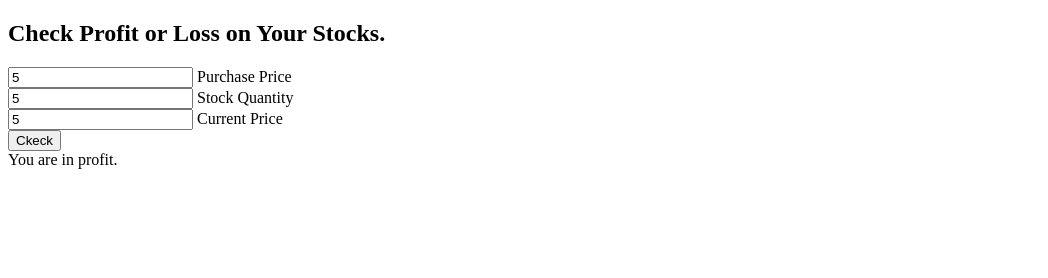
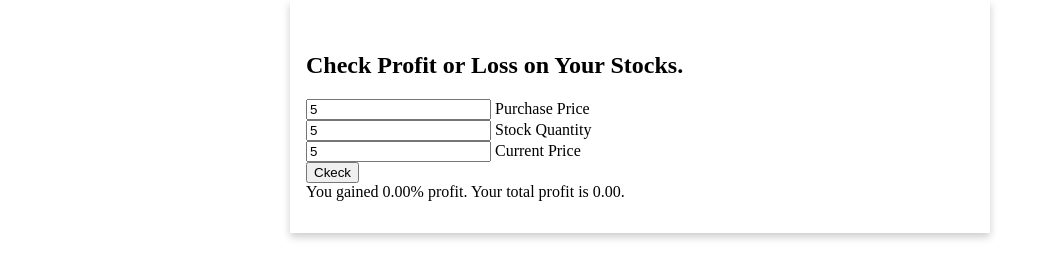
Before and after one commit to Omkar-Chaskar/stock-profit-or-loss-calculator, a plain HTML site: page index.html in a window 1280 px wide. Both pictures are taken after typing "5", "5", "5" into the empty fields and a click on the button "Ckeck". Shown: the whole page, without its empty margins (0-1048 px from the left). Drawn offline with Linux system fonts and the light colour scheme.

Commit message:
update : js work done

```diff
--- a/app.js
+++ b/app.js
@@ -15,23 +15,16 @@ form.addEventListener("submit",function clickHandler(e){
     console.log(typeof purPrice.value , quantity.value ,curPrice.value)
     if(inputSection.value > 0){
 
-
-        if(isNaN(purPrice) === true){
-            console.log("NaN value found")
-
-        }
         console.log(pP , qnt ,cP)
 
         if (pP > cP) {
-            let loss = (purPrice - curPrice) * quantity;
-            let perLoss = ((purPrice - curPrice)*100)/purPrice ;
-            console.log(typeof loss , perLoss ,"%")
-            msg.innerHTML ="You are in Loss."
+            let loss = ((pP - cP) * qnt).toFixed(2);
+            let perLoss = (((pP - cP)*100)/pP).toFixed(2);
+            msg.innerHTML ="You lost "+`${perLoss}`+"% loss. Your total loss is "+`${loss}` +".";
         } else {
-            let profit = (curPrice - purPrice) * quantity;
-            let perProfit = ((purPrice -curPrice)*100)/curPrice ;
-            console.log(profit , perProfit.toFixed(2) ,"%")
-            msg.innerHTML ="You are in profit."
+            let profit = ((cP - pP) * qnt).toFixed(2);
+            let perProfit = (((cP - pP)*100)/pP).toFixed(2);
+            msg.innerHTML ="You gained "+`${perProfit}`+"% profit. Your total profit is "+`${profit}` +".";
         }
     }else{
         msg.innerHTML = "Please enter values greater than Zero."
--- a/index.html
+++ b/index.html
@@ -4,17 +4,18 @@
     <meta charset="UTF-8">
     <meta http-equiv="X-UA-Compatible" content="IE=edge">
     <meta name="viewport" content="width=device-width, initial-scale=1.0">
+    <link rel="stylesheet" href="style.css">
     <title>Stock : Profit and Loss Calculator</title>
 </head>
-<body>
+<body class="card">
     <div class="container">
         <section class="container-heading">
             <h1>Check Profit or Loss on Your Stocks. </h1>
         </section>
         <form class="container-input">
-            <input type="number" name="input" id="stock-purchase" placeholder="Enter Cost Price of Stock" required> Purchase Price <br>
-            <input type="number" name="input" id="stock-quntity" placeholder="Enter Quantity of Stock" required> Stock Quantity <br>
-            <input type="number" name="input" id="stock-current" placeholder="Enter Current Price of Stock" required> Current Price <br>
+            <label><input type="number" name="input" id="stock-purchase" placeholder="Enter Cost Price of Stock" required> Purchase Price</label> <br>
+            <label><input type="number" name="input" id="stock-quntity" placeholder="Enter Quantity of Stock" required> Stock Quantity</label> <br>
+            <label><input type="number" name="input" id="stock-current" placeholder="Enter Current Price of Stock" required> Current Price</label> <br>
             <button type="submit" class="btn-submit" >Ckeck</button>
             <section class="container-msg" id="msg"></section>
         </form>
--- /dev/null
+++ b/style.css
@@ -0,0 +1,20 @@
+
+body{
+    width: 100%;
+    margin: auto;
+}
+
+.card {
+    box-shadow: 0 4px 8px 0 rgba(0,0,0,0.2);
+    transition: 0.3s;
+    width: 90%;
+    max-width: 700px;
+}
+
+.card:hover {
+    box-shadow: 0 8px 16px 0 rgba(0,0,0,0.2);
+}
+
+.container{
+    padding: 2rem 16px;
+}
```
